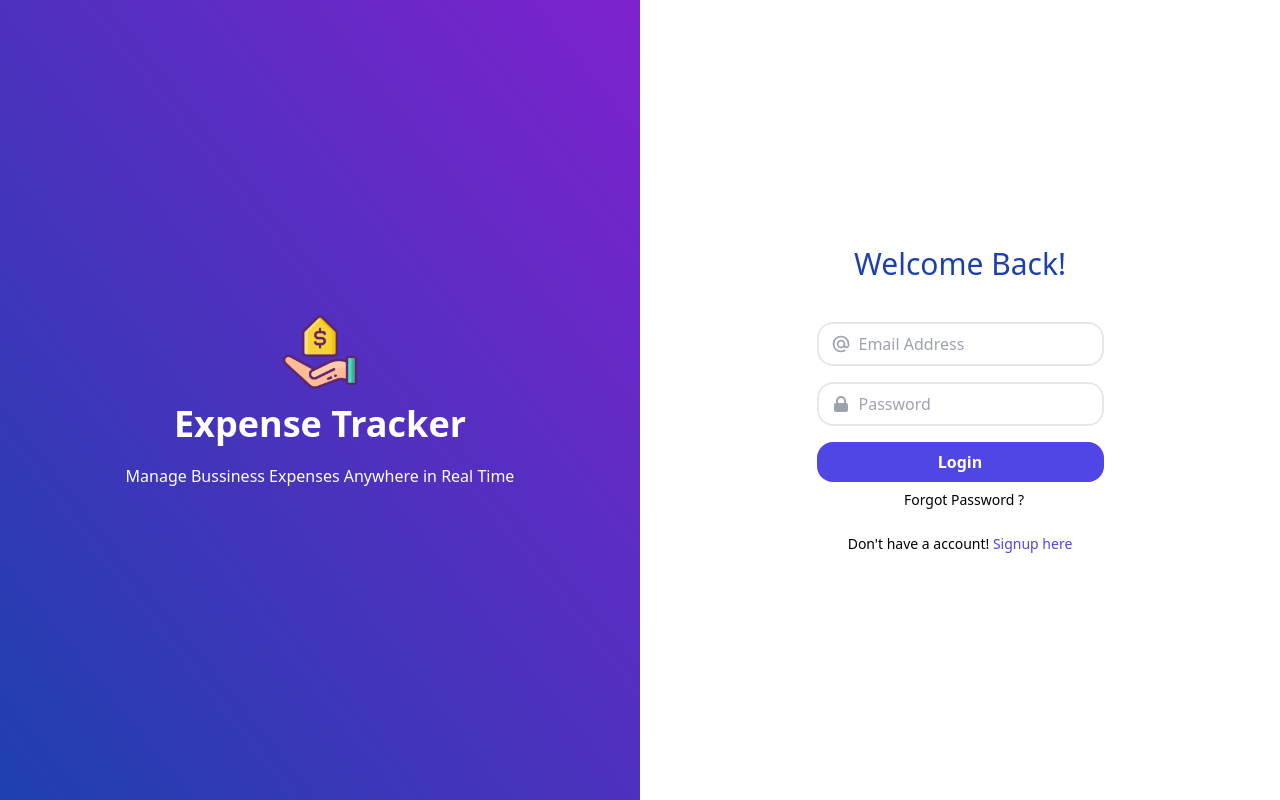
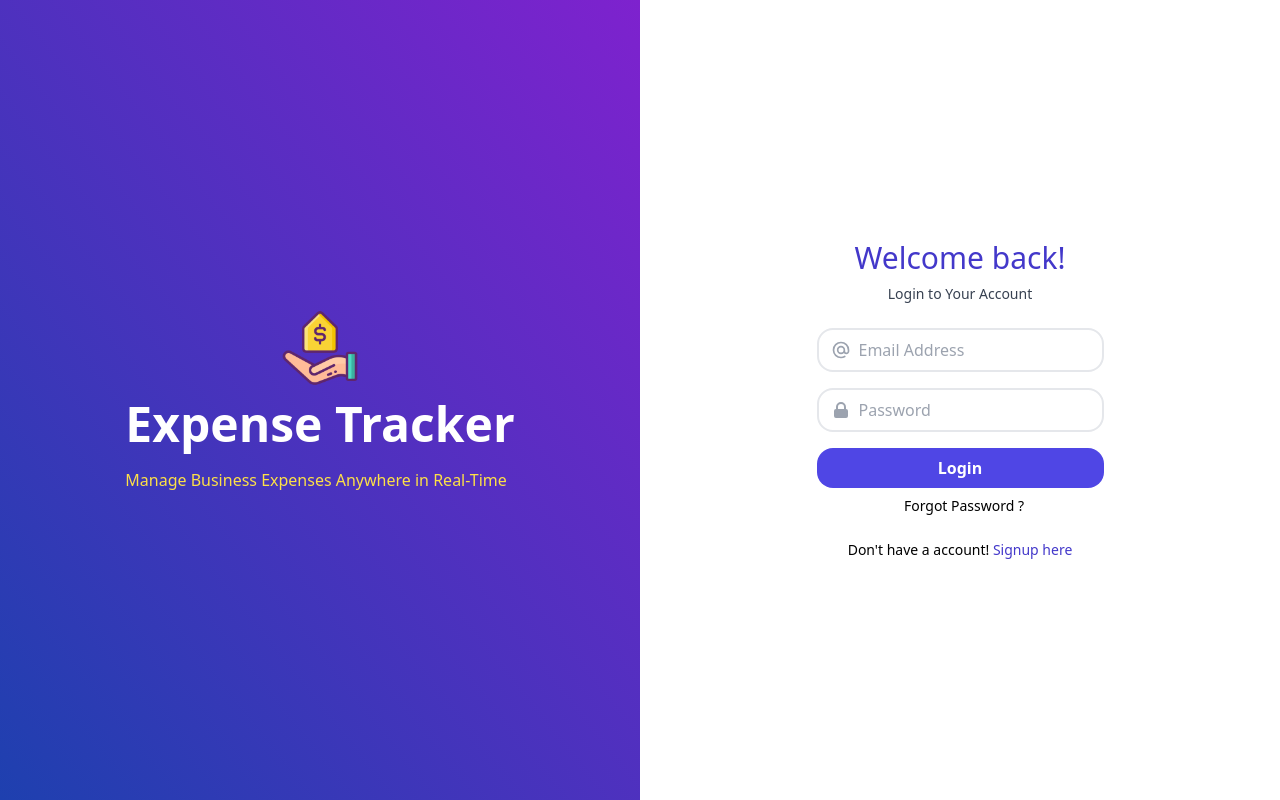
Before and after one commit to ParshuramNikam/ExpenseTracker, a React (Create React App) app: page /login in a window 1280 px wide. Built offline with nearby package versions, Linux system fonts and the light colour scheme; the HTML template or start-up script is replaced by a standard one.

Commit message:
ui and responsiveness changes

```diff
--- a/package.json
+++ b/package.json
@@ -9,13 +9,15 @@
     "react": "^18.0.0",
     "react-dom": "^18.0.0",
     "react-router-dom": "^6.3.0",
-    "react-scripts": "5.0.1",
+    "react-scripts": "^5.0.1",
     "web-vitals": "^2.1.4"
   },
   "scripts": {
     "start": "react-scripts start",
     "build": "react-scripts build",
     "test": "react-scripts test",
+    "predeploy": "npm run build",
+    "deploy": "gh-pages -d build",
     "eject": "react-scripts eject"
   },
   "eslintConfig": {
--- a/src/Pages/HomePage.jsx
+++ b/src/Pages/HomePage.jsx
@@ -7,38 +7,38 @@ const HomePage = () => {
             <div className="lg:w-1/2 w-full">
                 {/* <p className="text-base leading-4 text-gray-600">Expense Tracker</p> */}
                 {/* <h1 role="heading" className="md:text-5xl text-3xl font-bold leading-10 mt-3 text-gray-800">Expense Tracker</h1> */}
-                <div className="flex items-center justify-start gap-3  lg:mb-5">
-                    <img src='/images/icon.png' className='w-10 h-10 lg:w-16 lg:h-16' />
-                    <p className="text-2xl lg:text-5xl font-bold leading-4 text-gray-800">Expense Tracker</p>
+                <div className="flex flex-col items-center justify-start gap-0  lg:mb-5">
+                    <img src='/images/icon.png' className=' w-16 h-16 lg:w-20 lg:h-20 mt-4 ' alt=''/>
+                    <p className="text-3xl sm:text-4xl lg:text-5xl font-bold leading-4 mt-2 sm:mt-0 text-gray-700">Expense Tracker</p>
+                <p role="contentinfo" className=" text-lg lg:text-2xl leading-7 mt-4 lg:mt-6 text-gray-500 flex text-center">Manage Business Expenses Anywhere in Real-Time.</p>
                 </div>
-                <p role="contentinfo" className="text-xl lg:text-3xl leading-7 mt-6 text-gray-600">Manage Bussiness Expenses Anywhere in Real Time</p>
             </div>
             <div className="xl:w-1/2 lg:w-7/12 relative w-full lg:mt-0 mt-12 md:px-8" role="list">
                 <img src="https://i.ibb.co/0n6DSS3/bgimg.png" className="absolute w-full -ml-12 mt-24" alt="background circle images" />
                 <Link to={'/personal'}>
                     <div role="listitem" className="bg-red-500 cursor-pointer shadow rounded-lg p-8 relative z-30">
                         <div className="md:flex items-center justify-between">
-                            <h2 className="text-2xl font-semibold leading-6 text-gray-800">Personal Expense</h2>
+                            <h2 className="text-2xl sm:text-3xl font-semibold leading-6 text-white">Personal Expenses</h2>
                         </div>
-                        <p className="md:w-80 text-base leading-6 mt-4 text-white">Get your peronal expenses.</p>
+                        <p className="md:w-80 text-base sm:text-lg font-normal leading-6 mt-4 text-gray-900">Get your peronal expenses.</p>
                     </div>
                 </Link>
                 <Link to={'/rents'}>
-                    <div role="listitem" className="bg-green-500 cursor-pointer shadow rounded-lg mt-3 flex relative z-30">
+                    <div role="listitem" className="bg-teal-400 cursor-pointer shadow rounded-lg mt-3 flex relative z-30">
                         <div className="w-full p-8">
                             <div className="md:flex items-center justify-between">
-                                <h2 className="text-2xl font-semibold leading-6 text-gray-800">Room Rents</h2>
+                                <h2 className="text-2xl sm:text-3xl font-semibold leading-6 text-white">Room Rents</h2>
                             </div>
-                            <p className="md:w-80 text-base leading-6 mt-4 text-white">Track your all rooms rents.</p>
+                            <p className="md:w-80 text-base sm:text-lg font-normal leading-6 mt-4 text-gray-900">Track your all rooms rents.</p>
                         </div>
                     </div>
                 </Link>
                 <Link to={'/bussiness'}>
                     <div role="listitem" className="bg-purple-500 cursor-pointer shadow rounded-lg p-8 relative z-30 mt-3">
                         <div className="md:flex items-center justify-between">
-                            <h2 className="text-2xl font-semibold leading-6 text-gray-800">Bussiness Expense</h2>
+                            <h2 className="text-2xl sm:text-3xl font-semibold leading-6 text-white">Business Expenses</h2>
                         </div>
-                        <p className="md:w-80 text-base leading-6 mt-4 text-white">Track your bussiness expenses.</p>
+                        <p className="md:w-80 text-base sm:text-lg font-normal leading-6 mt-4 text-gray-900">Track your business expenses.</p>
                     </div>
                 </Link>
             </div>
--- a/src/Pages/Login.jsx
+++ b/src/Pages/Login.jsx
@@ -9,18 +9,19 @@ const Login = () => {
     return (
         <div class="h-screen flex">
             <div class="hidden md:flex w-1/2 bg-gradient-to-tr from-blue-800 to-purple-700 i justify-around items-center">
-                <div>
+            <div>
                     <div className="text-white flex flex-col items-center justify-start gap-3  lg:mb-5">
                         <img src='/images/icon.png' className='w-20 h-20' />
-                        <p className="text-2xl lg:text-4xl font-bold leading-4 text-white">Expense Tracker</p>
+                        <p className="text-4xl lg:text-5xl font-bold leading-4 text-white">Expense Tracker</p>
                     </div>
                     {/* <h1 class="text-white font-bold text-4xl font-sans">Expense Tracker</h1> */}
-                    <p class="text-white mt-4">Manage Bussiness Expenses Anywhere in Real Time</p>
+                    <p class="text-yellow-300 text-base font-normal mt-5 lg:mt-2">Manage Business Expenses Anywhere in Real-Time</p>
                 </div>
             </div>
             <div class="flex w-full md:w-1/2 justify-center items-center bg-white">
                 <form class="bg-white">
-                    <p class="text-center text-3xl text-blue-800 mb-10">Welcome Back!</p>
+                <p class="text-center text-3xl  text-bold text-indigo-700 mb-2">Welcome back!</p>
+                    <p class="text-center text-sm text-semibold text-gray-700 mb-6">Login to Your Account</p>
                     {/* <h1 class="text-indigo-800 font-bold text-2xl mb-5 text-center">Login</h1> */}
                     <div class="flex items-center border-2 py-2 px-3 rounded-2xl mb-4">
                         <svg xmlns="http://www.w3.org/2000/svg" class="h-5 w-5 text-gray-400" fill="none" viewBox="0 0 24 24" stroke="currentColor">
@@ -43,7 +44,7 @@ const Login = () => {
                     <br />
                     <div className="text-sm text-center">
                         Don't have a account!&nbsp;
-                        <span className="text-indigo-600"><Link to={'/signup'}>Signup here</Link></span>
+                        <span className="text-indigo-700"><Link to={'/signup'}>Signup here</Link></span>
                     </div>
                 </form>
             </div>
--- a/src/Pages/Signup.jsx
+++ b/src/Pages/Signup.jsx
@@ -12,15 +12,16 @@ const Signup = () => {
                 <div>
                     <div className="text-white flex flex-col items-center justify-start gap-3  lg:mb-5">
                         <img src='/images/icon.png' className='w-20 h-20' />
-                        <p className="text-2xl lg:text-4xl font-bold leading-4 text-white">Expense Tracker</p>
+                        <p className="text-4xl lg:text-5xl font-bold leading-4 text-white">Expense Tracker</p>
                     </div>
                     {/* <h1 class="text-white font-bold text-4xl font-sans">Expense Tracker</h1> */}
-                    <p class="text-white mt-4">Manage Bussiness Expenses Anywhere in Real Time</p>
+                    <p class="text-yellow-300 text-base font-normal mt-5 lg:mt-2">Manage Business Expenses Anywhere in Real-Time</p>
                 </div>
             </div>
             <div class="flex w-full md:w-1/2 justify-center items-center bg-white">
                 <form class="bg-white">
-                    <p class="text-center text-3xl text-bold text-blue-800 mb-10">Signup</p>
+                    <p class="text-center text-3xl  text-bold text-indigo-700 mb-2">Sign up</p>
+                    <p class="text-center text-sm text-semibold text-gray-700 mb-6">Create Your Account</p>
                     {/* <h1 class="text-indigo-800 font-bold text-2xl mb-5 text-center">Login</h1> */}
                     <div class="flex items-center border-2 py-2 px-3 rounded-2xl mb-4">
                         <svg xmlns="http://www.w3.org/2000/svg" class="h-5 w-5 text-gray-400" fill="none" viewBox="0 0 24 24" stroke="currentColor">
@@ -50,7 +51,7 @@ const Signup = () => {
                     <br />
                     <div className="text-sm text-center">
                         Already have a account!&nbsp;
-                        <span className="text-indigo-600"><Link to={'/login'}>Login here</Link></span>
+                        <span className="text-indigo-700"><Link to={'/login'}>Login here</Link></span>
                     </div>
                 </form>
             </div>
```
Also changed, not shown: 1 other file (tests, documents, lock files or other folders).
